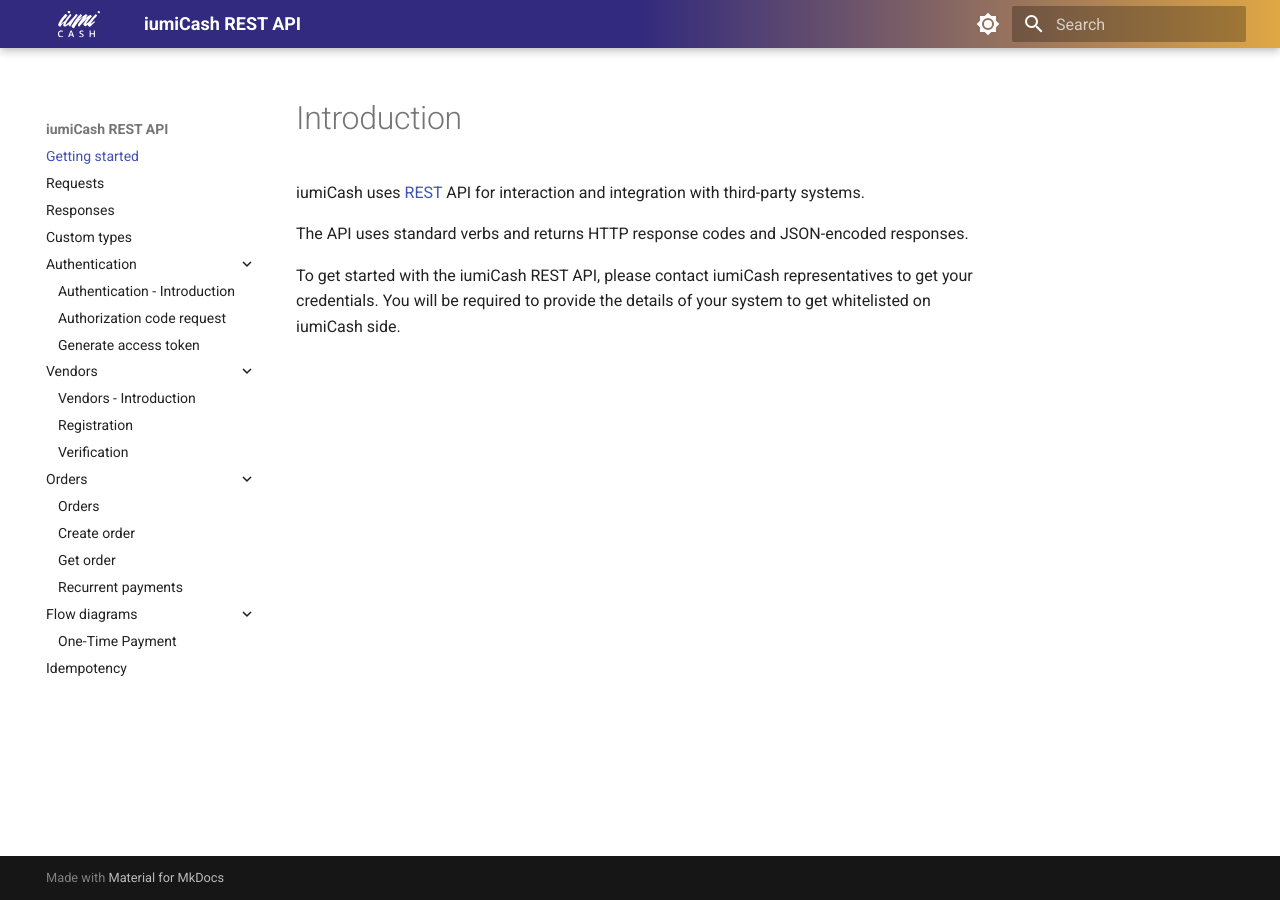
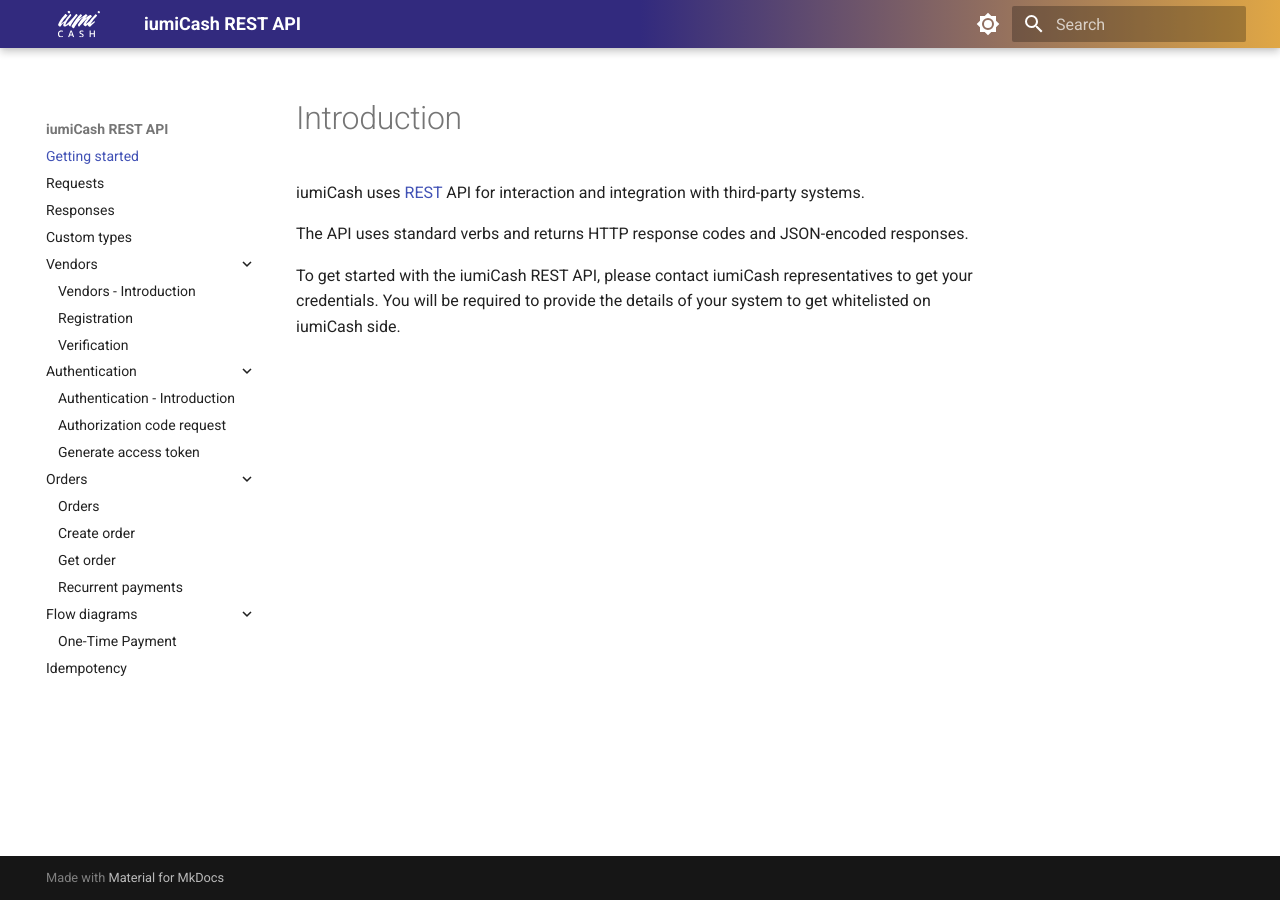
Before and after one commit to iumiCash/iumiCash.github.io, an MkDocs documentation site: the page built from docs/index.md, in a window 1280 px wide. Built offline with MkDocs 1.6.1 and Material for MkDocs 9.7.7, drawn with Linux system fonts in a browser that asks for light colours; some of the changed lines change nothing that is shown.

Commit message:
responses changes 1 by AB

```diff
--- a/mkdocs.yml
+++ b/mkdocs.yml
@@ -77,14 +77,14 @@
   - Requests: requests.md
   - Responses: responses.md
   - Custom types: types.md
+  - Vendors:
+      - Vendors - Introduction: vendors/index.md
+      - Registration: vendors/vendor_registration.md
+      - Verification: vendors/verification.md
   - Authentication:
       - Authentication - Introduction: authentication/index.md
       - Authorization code request: authentication/authorize.md
       - Generate access token: authentication/token.md
-  - Vendors:
-      - Vendors - Introduction: vendors/index.md
-      - Registration: vendors/vendor_registration.md
-      - Verification: vendors/verification.md
   - Orders:
       - Orders: orders/index.md
       - Create order: orders/create_order.md
```
